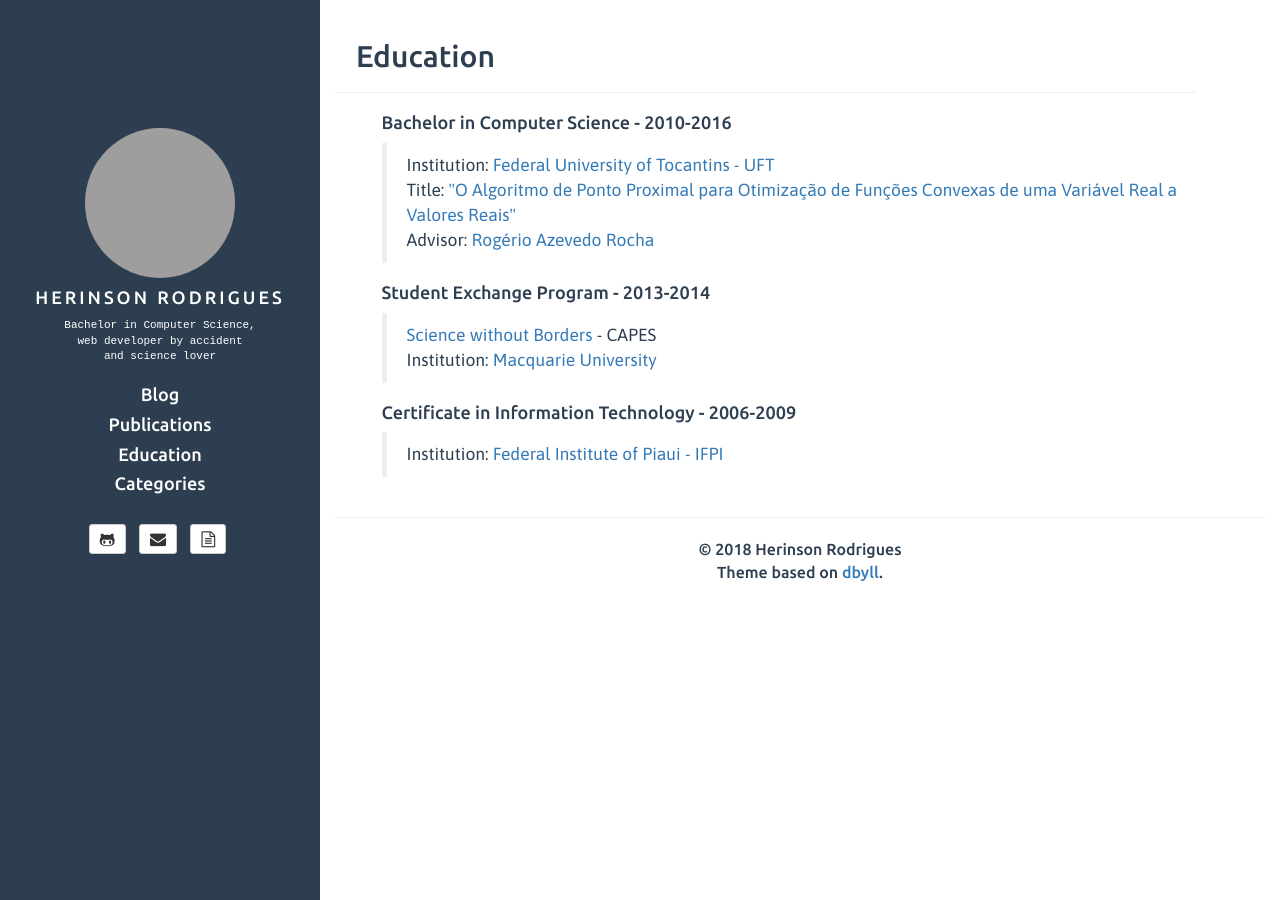
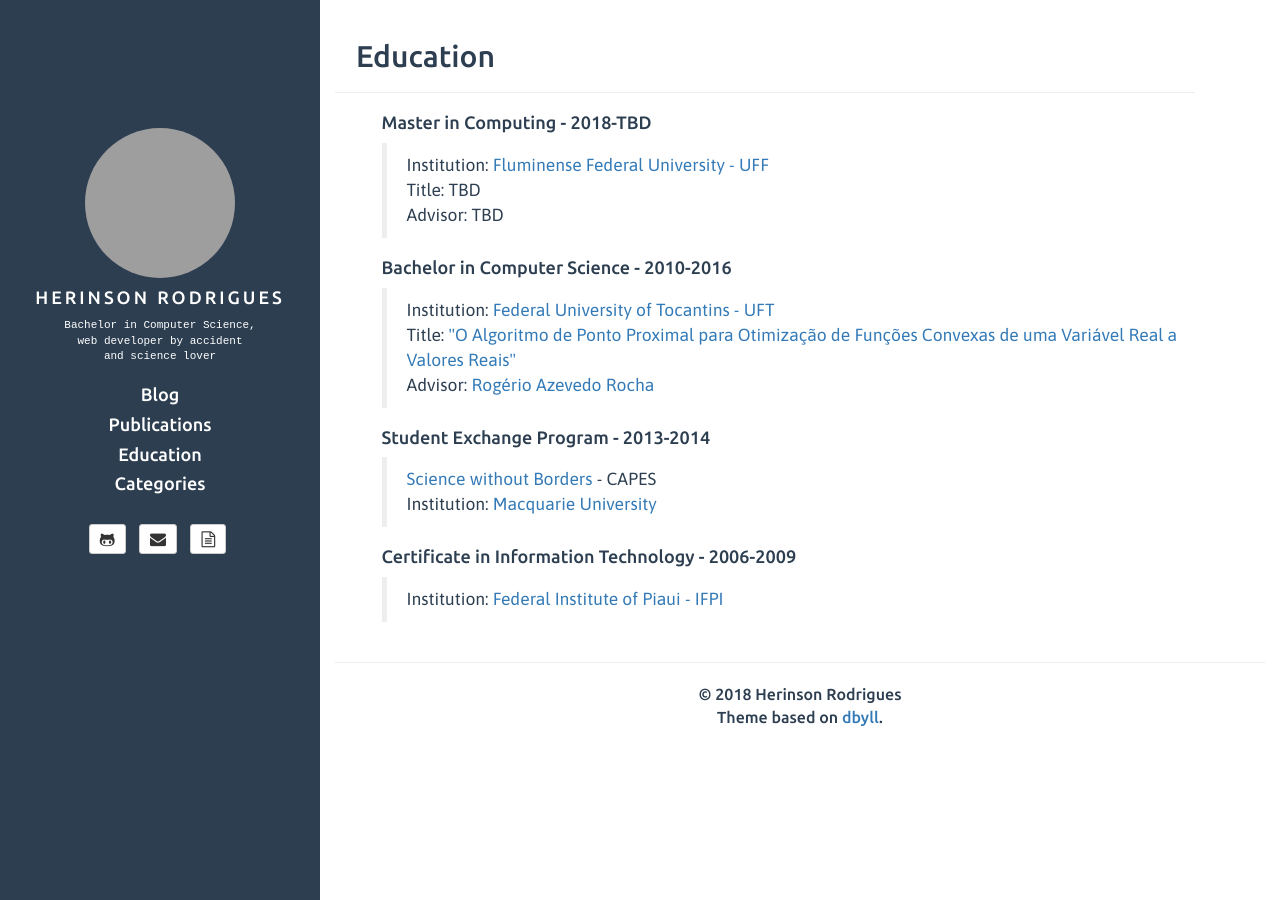
Before and after one commit to herodrigues/herodrigues.github.io, a Jekyll site: the page built from education.html, in a window 1280 px wide. Built offline with Jekyll 4.4.1, drawn with Linux system fonts in a browser that asks for light colours; nearby versions of some CDN libraries; comment, search, counter and statistics services are not loaded; grey boxes are pictures that could not be loaded.

Commit message:
Update education.html

```diff
--- a/education.html
+++ b/education.html
@@ -5,6 +5,13 @@ group: navigation
 ---
 
 <article>
+  <h4>Master in Computing - 2018-TBD</h4>
+  <blockquote>
+    <div>Institution: <a href="http://www.ic.uff.br/index.php/en-GB/">Fluminense Federal University - UFF</a></div>
+    <div>Title: TBD</div>
+    <div>Advisor: TBD</div>
+  </blockquote>
+
   <h4>Bachelor in Computer Science - 2010-2016</h4>
   <blockquote>
     <div>Institution: <a href="http://ww2.uft.edu.br/index.php/ensino/graduacao/cursos/149-ensino/cursos-de-graduacao/10730-ciencia-da-computacao-palmas">Federal University of Tocantins - UFT</a></div>
```
